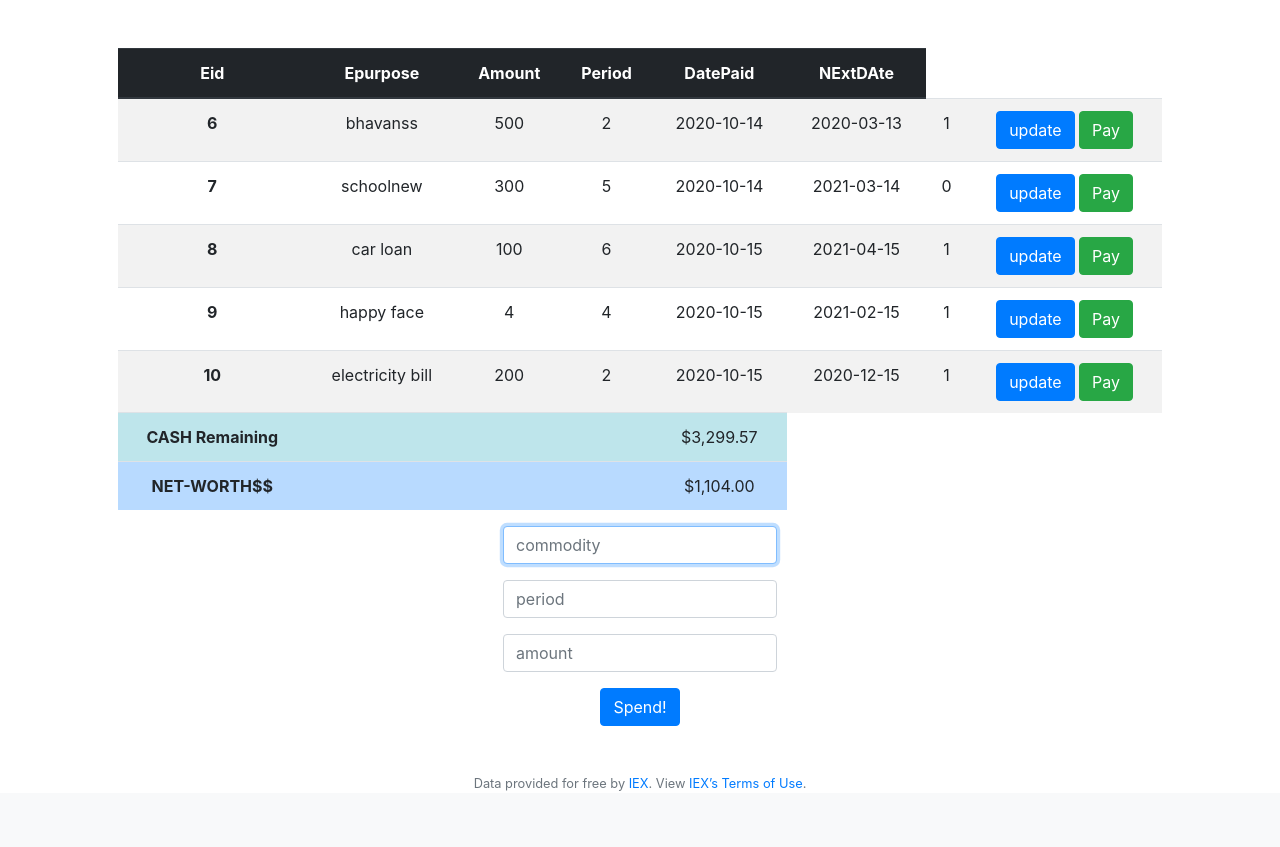
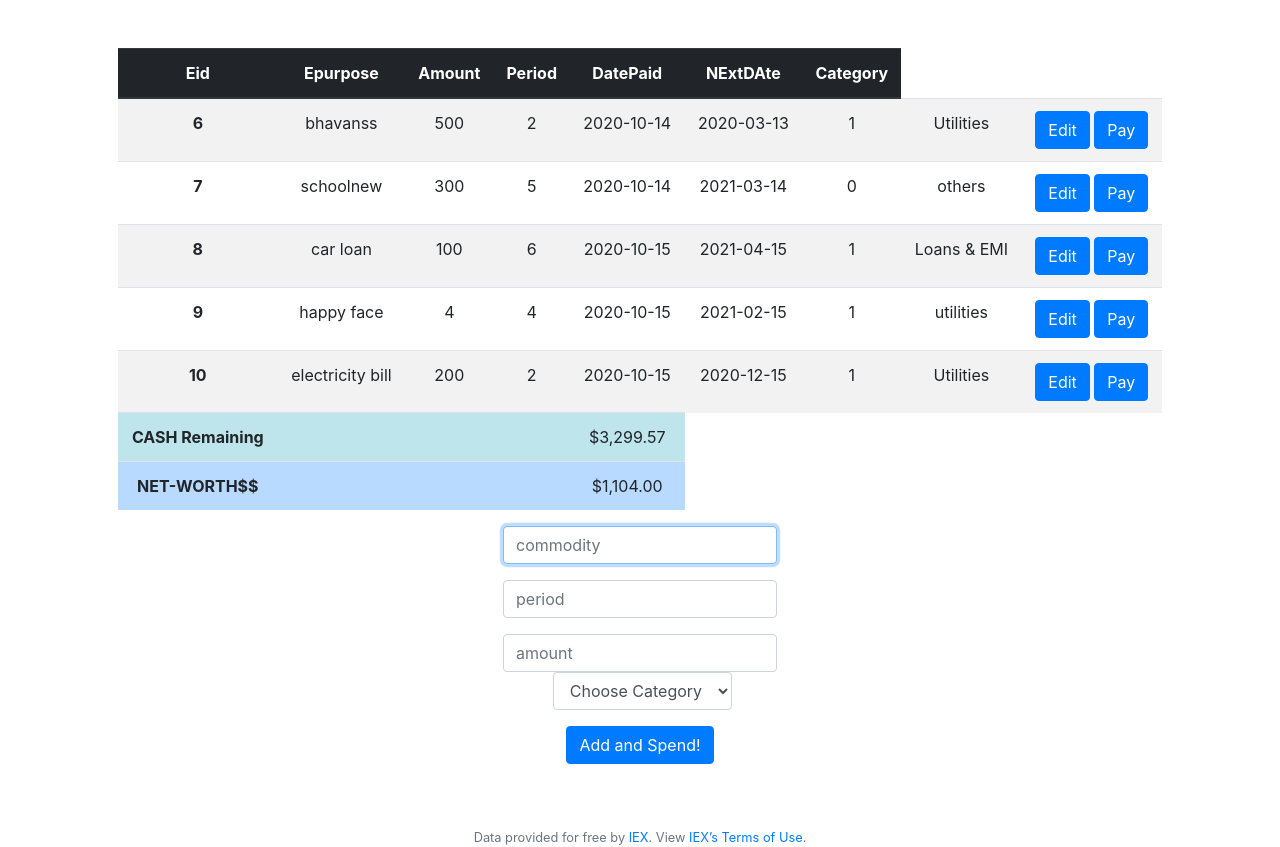
Before and after one commit to mahadevananair1/Flaskledger, a Flask app: page /education in a window 1280 px wide. Shown: the part 76-923 px from the top of the page. Before the commit the page ends 867 px from the top, so only its background shows below. Run offline with Flask 2, Linux system fonts and the light colour scheme; a user stored in the database is signed in; data comes from the database, SQL or seed files in the repository; both versions use the stored data as it was after the commit; some libraries are stand-ins or nearby versions.

Commit message:
added edit function added ADD and pay function added input form control for pay function
TODO
create table paymenhistory to store all
including personal and deadline based payment history

display of data in payment history table at education path
below ADD and PAY form MONTH BASED
with the help of a drop down month selector

styling..

```diff
--- a/app.py
+++ b/app.py
@@ -251,11 +251,13 @@
         epurpose = request.form.get("epurpose")
         amount = request.form.get("amount")
         period = request.form.get("period")
+        category = request.form.get("category")
         try:
             amount = int(amount)
             period = int(period)
+            category = str(category)
         except:
-            return apology("enter a proper value")
+            return apology("please check your inputs")
         if not epurpose:
             return apology("Missing  commodity!")
         elif not amount:
@@ -271,11 +273,11 @@
             today = date.today()
             duedate = add_months(today,period)
             db.execute("UPDATE users SET cash=:updated_cash WHERE id=:id",updated_cash=updated_cash,id=session["user_id"])
-            db.execute("INSERT INTO education (user_id,epurpose,amount,period,duedate) VALUES (:user_id,:epurpose,:amount,:period,:duedate)",user_id=session["user_id"],epurpose=epurpose,amount=amount,period=period,duedate=duedate)
+            db.execute("INSERT INTO education (user_id,epurpose,amount,period,duedate,category) VALUES (:user_id,:epurpose,:amount,:period,:duedate,:category)",user_id=session["user_id"],epurpose=epurpose,amount=amount,period=period,duedate=duedate,category=category)
             flash("Educated!!")
             return redirect("/education")
     else:
-            erows = db.execute("""SELECT eid,epurpose,amount,period,datestamp,duedate,status
+            erows = db.execute("""SELECT eid,epurpose,amount,period,datestamp,duedate,status,category
             FROM education
             WHERE user_id = :user_id
             ORDER BY eid;
@@ -290,36 +292,37 @@
                     "period": erow["period"],
                     "datestamp": erow["datestamp"],
                     "duedate": erow["duedate"],
-                    "status" : erow["status"]
+                    "status" : erow["status"],
+                    "category": erow["category"]
                 })
                 grand_etotal = grand_etotal + erow["amount"]
             cash = db.execute("SELECT cash FROM users WHERE id=:user_id",user_id=session["user_id"])
             cash = cash[0]["cash"]
-            return render_template("education.html",espendings=espendings, cash =usd(cash), grand_etotal=usd(grand_etotal))
+            today=str(date.today())
+            return render_template("education.html",espendings=espendings, cash =usd(cash), grand_etotal=usd(grand_etotal),today=today)
 
 
-@app.route("/education/delete/<int:eid>")
+
+
+@app.route("/education/edit/<int:eid>",methods=["GET", "POST"])
 @login_required
-def educationdelete(eid):
-    """Show portfolio of personal spendings"""
-    erowsD = db.execute("SELECT amount,datestamp FROM education WHERE eid=:eid",eid=eid)
-    datestamplist= erowsD[0]["datestamp"].split('-')
-    datestamp = datetime.date(int(datestamplist[0]), int(datestamplist[1]), int(datestamplist[2]))
-    today = date.today()
-    db.execute("UPDATE education SET active=:active WHERE eid=:eid",eid=eid)
-    flash("Deactivated!!")
-    return redirect("/education")
-
-@app.route("/education/update/<int:eid>",methods=["GET", "POST"])
-@login_required
-def educationupdate(eid):
+def educationedit(eid):
     if request.method == "POST":
         """Show portfolio of personal spendings"""
         update_epurpose = request.form.get("update_epurpose")
         update_amount = request.form.get("update_amount")
         update_period = request.form.get("update_period")
         update_datestamp = request.form.get("update_datestamp")
-        update_status = request.form.get("updatestatus")
+        update_category = request.form.get("update_category")
+        print("++++++++++++++++++",update_category)
+
+        try:
+            update_status = int(request.form.get("updatestatus"))
+
+        except:
+            update_status = 1
+
+        print("STATUS******",update_status)
         try:
             update_amount = int(update_amount)
             update_period = int(update_period)
@@ -332,29 +335,55 @@
         elif int(update_amount)<= 0:
             return apology("enter a proper value")
         else:
-            rows = db.execute("SELECT cash FROM users WHERE id=:id",id=session["user_id"])
-            cash = rows[0]["cash"]
-            erowsD = db.execute("SELECT amount,duedate FROM education WHERE eid=:eid",eid=eid)
-            old_amount = int(erowsD[0]["amount"])
+            erowsD = db.execute("SELECT duedate FROM education WHERE eid=:eid",eid=eid)
             due_datestamp= erowsD[0]["duedate"].split('-')
             olddue_datestamp = datetime.date(int(due_datestamp[0]), int(due_datestamp[1]), int(due_datestamp[2]))
             update_datestamp= update_datestamp.split('-')
             update_datestamp = datetime.date(int(update_datestamp[0]), int(update_datestamp[1]), int(update_datestamp[2]))
             today = date.today()
-            if today < olddue_datestamp:
-                updated_cash = cash + old_amount
-                updated_cash = updated_cash - update_amount
             update_duedate = add_months(update_datestamp,update_period)
-            db.execute("UPDATE users SET cash=:updated_cash WHERE id=:id",updated_cash=updated_cash,id=session["user_id"])
-            db.execute("UPDATE education SET user_id=:user_id,epurpose=:epurpose,amount=:amount,period=:period,duedate=:duedate WHERE eid=:eid",user_id=session["user_id"],epurpose=update_epurpose,amount=update_amount,period=update_period,duedate=update_duedate,eid=eid)
-            flash("Educated!!")
+            db.execute("UPDATE education SET user_id=:user_id,epurpose=:epurpose,amount=:amount,period=:period,datestamp=:update_datestamp,duedate=:duedate,status=:update_status,category=:update_category WHERE eid=:eid",user_id=session["user_id"],epurpose=update_epurpose,amount=update_amount,period=update_period,update_datestamp=update_datestamp,duedate=update_duedate,update_status=update_status,update_category=update_category,eid=eid)
+            flash("updated!!")
             return redirect("/education")
 
-@app.route("/monthly")
+
+@app.route("/education/pay/<int:eid>",methods=["GET", "POST"])
 @login_required
-def monthly():
-    """Show portfolio of monthly bills"""
-    return apology("TODO")
+def educationupdate(eid):
+    if request.method == "POST":
+        """Show portfolio of personal spendings"""
+        update_epurpose = request.form.get("update_epurpose")
+        update_amount = request.form.get("update_amount")
+        update_period = request.form.get("update_period")
+        update_datestamp = request.form.get("update_datestamp")
+        try:
+            update_status = int(request.form.get("updatestatus"))
+        except:
+            update_status = 1
+
+        print("STATUS******",update_status)
+        try:
+            update_amount = int(update_amount)
+            update_period = int(update_period)
+        except:
+            return apology("enter a proper value")
+        if not update_epurpose:
+            return apology("Missing  commodity!")
+        elif not update_amount:
+            return apology("Missing number of shares!")
+        elif int(update_amount)<= 0:
+            return apology("enter a proper value")
+        else:
+            erowsD = db.execute("SELECT duedate FROM education WHERE eid=:eid",eid=eid)
+            due_datestamp= erowsD[0]["duedate"].split('-')
+            olddue_datestamp = datetime.date(int(due_datestamp[0]), int(due_datestamp[1]), int(due_datestamp[2]))
+            update_datestamp= update_datestamp.split('-')
+            update_datestamp = datetime.date(int(update_datestamp[0]), int(update_datestamp[1]), int(update_datestamp[2]))
+            today = date.today()
+            update_duedate = add_months(update_datestamp,update_period)
+            db.execute("UPDATE education SET user_id=:user_id,epurpose=:epurpose,amount=:amount,period=:period,duedate=:duedate,status=:update_status WHERE eid=:eid",user_id=session["user_id"],epurpose=update_epurpose,amount=update_amount,period=update_period,duedate=update_duedate,update_status=update_status,eid=eid)
+            flash("updated!!")
+            return redirect("/education")
 
 @app.route("/stock/buy", methods=["GET", "POST"])
 @login_required
--- a/templates/education.html
+++ b/templates/education.html
@@ -14,6 +14,7 @@
           <th scope="col">Period</th>
           <th scope="col">DatePaid</th>
           <th scope="col">NExtDAte</th>
+          <th scope="col">Category</th>
         </tr>
       </thead>
     <tbody>
@@ -26,9 +27,10 @@
             <td>{{espending["datestamp"]}}</td>
             <td>{{espending["duedate"]}}</td>
             <td>{{espending["status"]}}</td>
+            <td>{{espending["category"]}}</td>
             <td>
-                <button type="button" class="btn btn-primary" data-toggle="modal" data-target="#exampleModal" data-whatever="{{espending['epurpose']}}" data-link="/education/update/{{espending['eid']}}"data-amount="{{espending['amount']}}" data-period="{{espending['period']}}"data-datestamp="{{espending['datestamp']}}" data-status="{{espending['status']}}">update</button>
-                <a href="/education/pay/{{espending['eid']}}" class="btn btn-success btn-large ">Pay</a>
+                <button type="button" class="btn btn-primary" data-toggle="modal" data-target="#exampleModal" data-whatever="{{espending['epurpose']}}" data-link="/education/edit/{{espending['eid']}}"data-amount="{{espending['amount']}}" data-period="{{espending['period']}}"data-datestamp="{{espending['datestamp']}}" data-status="{{espending['status']}}" data-category="{{espending['category']}}">Edit</button>
+                <button type="button" class="btn btn-primary" data-toggle="modal" data-target="#exampleModal2" data-whatever="{{espending['epurpose']}}" data-link="/education/pay/{{espending['eid']}}}"data-amount="{{espending['amount']}}" data-period="{{espending['period']}}"data-datestamp="{{today}}" data-status="{{espending['status']}}">Pay</button>
               </td>
         </tr>
         <div class="modal fade" id="exampleModal" tabindex="-1" role="dialog" aria-labelledby="exampleModalLabel" aria-hidden="true">
@@ -58,6 +60,17 @@
                         <label for="message-text" class="col-form-label">date:</label>
                         <input class="form-control modaldatestamp" type="date" name="update_datestamp" id="message-text"></input>
                       </div>
+                      <div class="form-group">
+                        <label for="inputState">Category</label>
+                        <select id="inputState" class="form-control editcategory" name="update_category">
+                          <option selected>Choose Category</option>
+                          <option id="dropUtilities" value="Utilities" >Utilities</option>
+                          <option id="dropTaxes" value="Taxes" >Taxes</option>
+                          <option id="dropLoans&EMI" value="Loans & EMI" >Loans & EMI</option>
+                          <option id="dropChits&Insurance" value="Chits & Insurance" >Chits & Insurance</option>
+                          <option id="dropOthers" value="Others">Others</option>
+                        </select>
+                      </div>
                     <div class="custom-control custom-checkbox mb-3 alert alert-danger">
                       <input type="checkbox" class="custom-control-input" name="updatestatus" id="customControlValidation1" value=0 >
                       <label class="custom-control-label btn btn-danger" for="customControlValidation1">Deactivate</label>
@@ -72,6 +85,52 @@
               </div>
             </div>
         </div>
+        <!-- ++++++++++++++++++++++++++++++++++++++++++++pay+++++++++++++++++++++++++++++++++++++++++++++++++++++++++++++++++++++++++++++++++++++++++++++++++++ -->
+
+        <div class="modal fade" id="exampleModal2" tabindex="-1" role="dialog" aria-labelledby="exampleModalLabel" aria-hidden="true">
+          <div class="modal-dialog" role="document">
+            <div class="modal-content">
+              <div class="modal-header">
+                <h5 class="modal-title" id="exampleModalLabel">Update</h5>
+                <button type="button" class="close" data-dismiss="modal" aria-label="Close">
+                  <span aria-hidden="true">&times;</span>
+                </button>
+              </div>
+              <div class="modal-body alert alert-dark" role="alert">
+                <form class="formaction" method="POST">
+                  <div class="form-group alert alert-primary" role="alert">
+                    <label for="recipient-name"  class="col-form-label">Name:</label>
+                    <h6 type="text" class="modalpurpose"></h6>
+                  </div>
+                  <div class="form-group alert alert-warning" role="alert">
+                    <label for="message-text" class="col-form-label">period:</label>
+                    <h6 class="modalperiod" type="number"></h6>
+                    </div>
+                  <div class="form-group alert alert-warning" role="alert">
+                    <label for="message-text" class="col-form-label">date:</label>
+                    <input class="form-control modaldatestamp" type="date" name="pay_datestamp" id="message-text"></input>
+                    </div>
+                    <div class="form-group">
+                      <label for="message-text" class="col-form-label">amount:</label>
+                      <input class="form-control modalamount" type="number" name="pay_amount" id="message-text"></input>
+                    </div>
+                    <div class="custom-control mb-3 alert alert-danger">
+                      <div class="custom-control custom-checkbox ">
+                        <input type="checkbox" class="custom-control-input" id="customCheck1" value="0" name="pay_status">
+                        <label class="custom-control-label btn btn-danger" for="customCheck1">DEACTIVATE</label>
+                        <div>This is a Dangerous Step by deactivating you will no longer recive remeinders about this education policy</div>
+                      </div>
+                    </div>
+              </div>
+              <div class="modal-footer">
+                <button type="button" class="btn btn-secondary" data-dismiss="modal">Close</button>
+                <button type="submit"  class="btn btn-primary ">Update</button>
+              </div>
+          </form>
+            </div>
+          </div>
+      </div>
+        <!-- ++++++++++++++++++++++++++++++++++++++++++++pay+++++++++++++++++++++++++++++++++++++++++++++++++++++++++++++++++++++++++++++++++++++++++= -->
         {% endfor %}
         <tr class="table-info">
             <th scope="row">CASH Remaining</th>
@@ -98,8 +157,18 @@
         </div>
         <div class="form-group">
             <input class="form-control" name="amount" placeholder="amount" type="number">
+        <div class="form-group ">
+          <label for="inputState"></label>
+          <select id="inputState" class="form-control" name="category">
+            <option selected>Choose Category</option>
+            <option id="dropUtilities" value="Utilities" >Utilities</option>
+            <option id="dropTaxes" value="Taxes" >Taxes</option>
+            <option id="dropLoans&EMI" value="Loans & EMI" >Loans & EMI</option>
+            <option id="dropChits&Insurance" value="Chits & Insurance" >Chits & Insurance</option>
+            <option id="dropOthers" value="Others">Others</option>
+          </select>
         </div>
-        <button class="btn btn-primary" type="pspend">Spend!</button>
+        <button class="btn btn-primary" type="pspend">Add and Spend!</button>
     </form>
 <script>
     $('#exampleModal').on('show.bs.modal', function (event) {
@@ -109,6 +178,7 @@
         var datestamp = button.data('datestamp')
         var period = button.data('period')
         var link = button.data('link')
+        var category = button.data('category')
         // Extract info from data-* attributes
         // If necessary, you could initiate an AJAX request here (and then do the updating in a callback).
         // Update the modal's content. We'll use jQuery here, but you could use a data binding library or other methods instead.
@@ -119,6 +189,29 @@
         modal.find('.modaldatestamp').val(datestamp)
         modal.find('.modalperiod').val(period)
         modal.find('.formaction').attr("action",link)
+        modal.find('.editcategory').val(category)
       })
 </script>
+
+<script>
+  $('#exampleModal2').on('show.bs.modal', function (event) {
+      var button = $(event.relatedTarget) // Button that triggered the modal
+      var recipient = button.data('whatever')
+      var  amount= button.data('amount')
+      var datestamp = button.data('datestamp')
+      var period = button.data('period')
+      var link = button.data('link')
+      // Extract info from data-* attributes
+      // If necessary, you could initiate an AJAX request here (and then do the updating in a callback).
+      // Update the modal's content. We'll use jQuery here, but you could use a data binding library or other methods instead.
+      var modal = $(this)
+      modal.find('.modal-title').text('Edit :' + recipient)
+      modal.find('.modalpurpose').text(recipient)
+      modal.find('.modalamount').val(amount)
+      modal.find('.modaldatestamp').val(datestamp)
+      modal.find('.modalperiod').text(period)
+      modal.find('.formaction').attr("action",link)
+
+    })
+</script>
 {% endblock %}
```
Also changed, not shown: finance.db.
